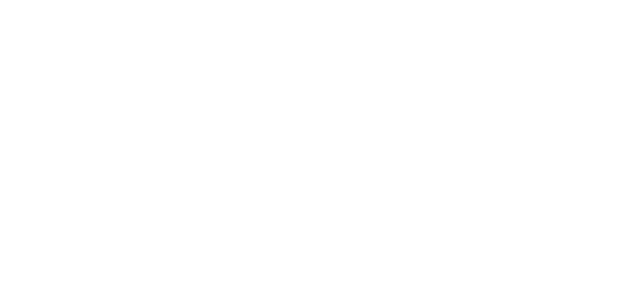
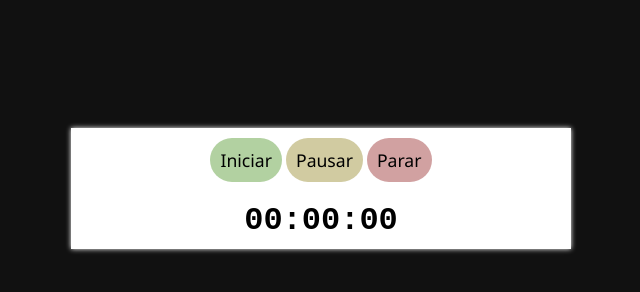
Before and after one commit to pedrogodri/Cronometro, a plain HTML site: page index.html in a window 1280 px wide. Shown: the whole page, without its empty margins (319-959 px from the left). Drawn offline with Linux system fonts and the light colour scheme.

Commit message:
Adicionando os elementos e estilização

```diff
--- a/css/style.css
+++ b/css/style.css
@@ -1 +1,56 @@
 @charset "UTF-8";
+
+* {
+    margin: 0 auto;
+    padding: 0;
+}
+
+body {
+    background-color: #111;
+}
+
+.max-width {
+    max-width: 500px;
+    width: 100%;
+    padding: 10px;
+    box-sizing: border-box;
+    margin-top: 10%;
+    background-color: #FFF;
+    box-shadow: 0 0 5px #FFF;
+    text-align: center;
+}
+
+h1 {
+    font-family: 'Courier New', Courier, monospace;
+    margin-top: 20PX;
+}
+
+button {
+    padding: 10px;
+    border: none;
+    font-family: 'Segoe UI';
+    font-size: 1.1em;
+    transition: all .5s;
+    cursor: pointer;
+    border-radius: 25PX;
+}
+
+button:hover {
+    background-color: #a1c0d1;
+}
+
+button:active {
+    background-color: #111;
+}
+
+.bg-green {
+    background-color: #b2d1a1;
+}
+
+.bg-yellow {
+    background-color: #d1cba1;
+}
+
+.bg-red {
+    background-color: #d1a1a1;
+}
--- a/index.html
+++ b/index.html
@@ -8,7 +8,12 @@
     <link rel="stylesheet" href="./css/style.css">
 </head>
 <body>
-
+    <div class="max-width">
+        <button onclick="start();" class="bg-green">Iniciar</button>
+        <button onclick="pause();" class="bg-yellow">Pausar</button>
+        <button onclick="stop();" class="bg-red">Parar</button>
+        <h1 id="counter">00:00:00</h1>
+    </div>
 
     <script src="./js/script.js"></script>
 </body>
--- a/js/script.js
+++ b/js/script.js
@@ -0,0 +1,24 @@
+"use strict"
+
+var hh = 0;
+var mm = 0;
+var ss = 0;
+
+var tempo = 1000;
+var cronometro;
+
+function start() {
+    cronometro = setInterval(timer, tempo);
+}
+
+function pause() {
+
+}
+
+function stop() {
+
+}
+
+function timer() {
+    document.getElementById('counter').innerText = 'tESTE'
+}
```
